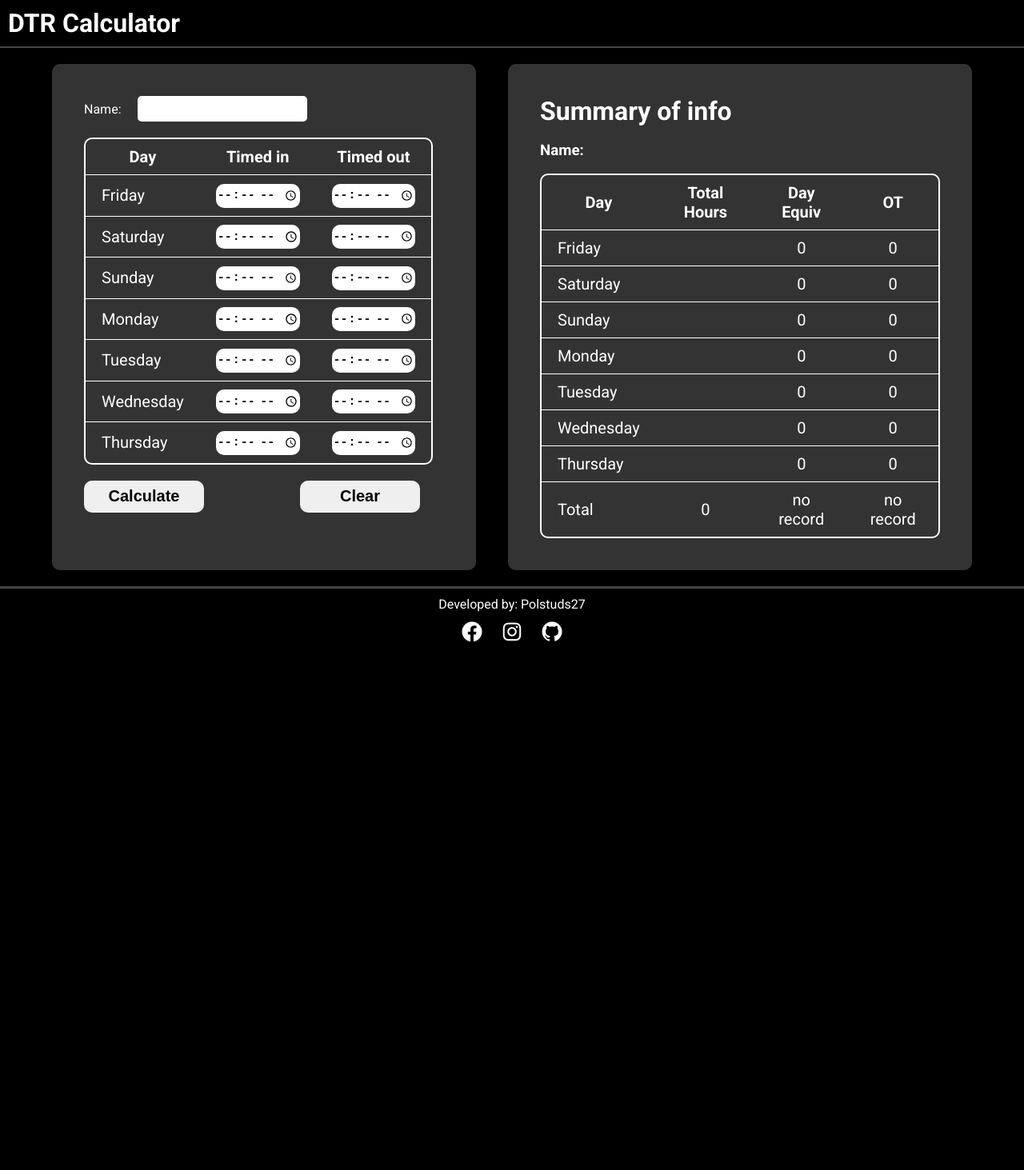
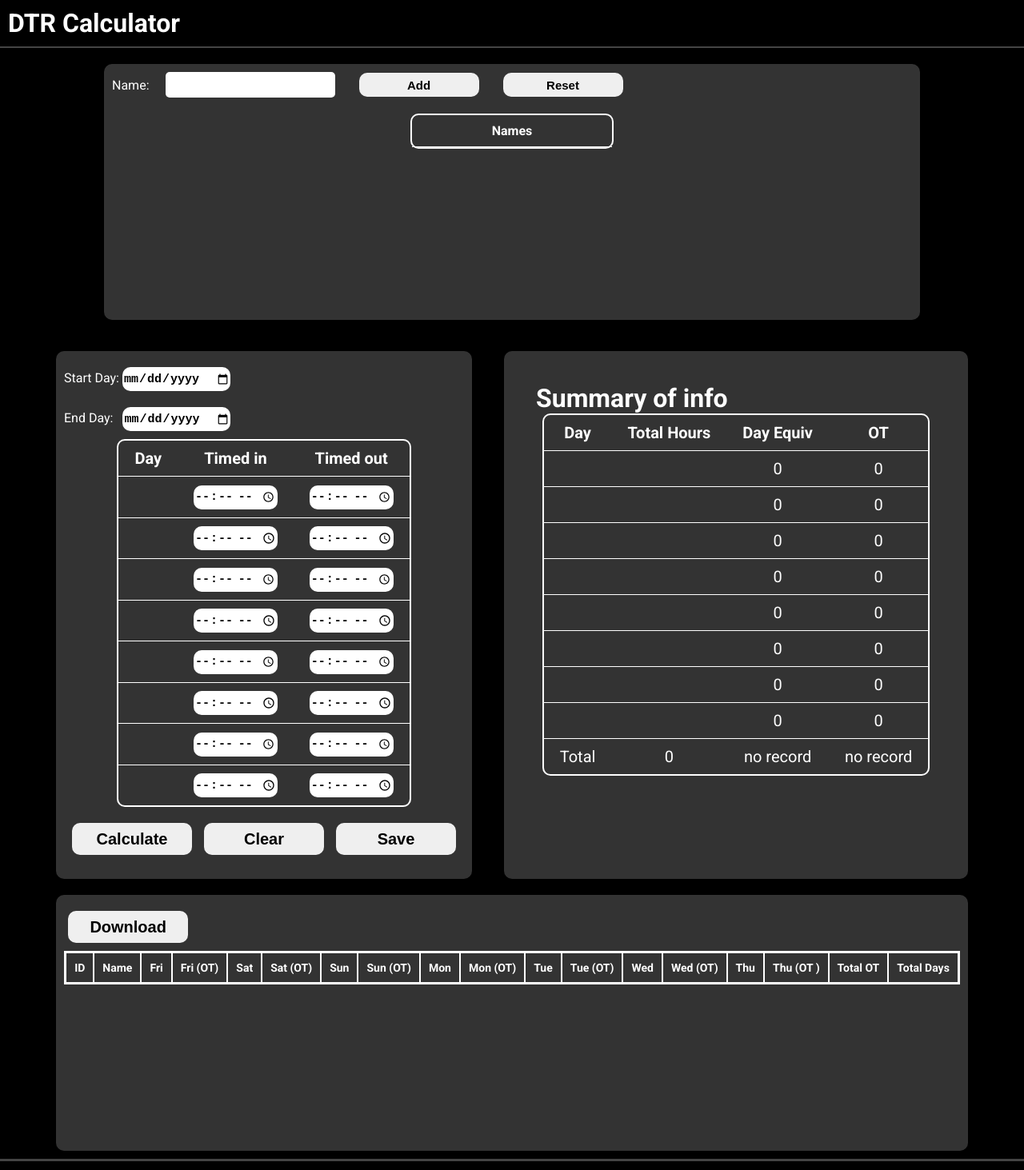
Before and after one commit to Polstuds27/DTR-Calculator, a React (Vite) app: page / in a window 1280 px wide. Shown: the top 1463 px of the page at 80% size. Before the commit the page ends 817 px from the top, so only its background shows below. Built offline with nearby package versions, Linux system fonts and the light colour scheme.

Commit message:
added names, preview and bunch other

```diff
--- a/package.json
+++ b/package.json
@@ -11,7 +11,8 @@
   },
   "dependencies": {
     "react": "^19.1.1",
-    "react-dom": "^19.1.1"
+    "react-dom": "^19.1.1",
+    "xlsx": "^0.18.5"
   },
   "devDependencies": {
     "@eslint/js": "^9.33.0",
--- a/src/App.jsx
+++ b/src/App.jsx
@@ -1,10 +1,31 @@
 
 import Footer from "./web_components/footer/Footer";
 import Header from "./web_components/header/Header";
-import {  useEffect, useState } from "react";
+import {  useEffect, useRef, useState } from "react";
+import * as XLSX from "xlsx";
 function App() {
 
-  const [name, setName] = useState("");
+  const [inputName, setName] = useState("");
+  const [startDay, setStartDay] = useState("");
+  const [endDay, setEndDay] = useState("");
+
+    const [data, setData] = useState([]);
+
+    const handleNames = () =>{
+      if(!inputName.trim()) return 0;
+
+      const add = {
+        id: Date.now(),
+        name: inputName,
+      };
+
+      setData([...data, add]);
+      setName("");
+    }
+
+    const resetName = () =>{
+      setData([]);
+    }
 
   const [OT, setOT] = useState({
     fri: "",
@@ -13,7 +34,8 @@ function App() {
     mon: "",
     tue: "",
     wed: "",
-    thu: "",
+    thuNew: "",
+    thuOld: "",
   });
 
   const [dayEquiv, setEquiv] = useState({
@@ -23,7 +45,8 @@ function App() {
     mon: "",
     tue: "",
     wed: "",
-    thu: "",
+    thuNew: "",
+    thuOld: "",
   });
 
   const [hours, setHour] = useState({
@@ -33,7 +56,8 @@ function App() {
     monHour: "",
     tueHour: "",
     wedHour: "",
-    thuHour: ""
+    thuOldHour: "",
+    thuNewHour: ""
   });
   const [times, setTimes] = useState({
       friIn: "",
@@ -48,8 +72,10 @@ function App() {
       tueOut: "",
       wedIn: "",
       wedOut: "",
-      thuIn: "",
-      thuOut: ""
+      thuOldIn: "",
+      thuOldOut: "",
+      thuNewIn: "",
+      thuNewOut: ""
   });
 
 
@@ -70,10 +96,9 @@ function App() {
     }
 
     const calculateOT = (hours) =>{
-      if(!hours || hours < 9) return 0;
-
-      let OThours = hours - 9;
-      return OThours;
+      if(hours > 9) return hours-=9;
+      else if(hours < 9) return 0;
+      else return 0;
     };
 
     setEquiv((prev) =>({
@@ -84,7 +109,8 @@ function App() {
       mon: calculateDayEquiv(hours.monHour),
       tue: calculateDayEquiv(hours.tueHour),
       wed: calculateDayEquiv(hours.wedHour),
-      thu: calculateDayEquiv(hours.thuHour),
+      thuNew: calculateDayEquiv(hours.thuNewHour),
+      thuOld: calculateDayEquiv(hours.thuOldHour),
     })) ;
 
     setOT((prev) =>({
@@ -95,7 +121,8 @@ function App() {
       mon: calculateOT(hours.monHour),
       tue: calculateOT(hours.tueHour),
       wed: calculateOT(hours.wedHour),
-      thu: calculateOT(hours.thuHour),
+      thuNew: calculateOT(hours.thuNewHour),
+      thuOld: calculateOT(hours.thuOldHour),
     }));
 
   }, [hours]);
@@ -121,39 +148,177 @@ function App() {
 
     setHour((prev) =>({
       ...prev,
-      friHour : hoursBetween(times.friIn, times.friOut),
-      satHour : hoursBetween(times.satIn, times.satOut),
-      sunHour : hoursBetween(times.sunIn, times.sunOut),
-      monHour : hoursBetween(times.monIn, times.monOut),
-      tueHour : hoursBetween(times.tueIn, times.tueOut),
-      wedHour : hoursBetween(times.wedIn, times.wedOut),
-      thuHour : hoursBetween(times.thuIn, times.thuOut),
-
+      friHour : hoursBetween(times.friIn, times.friOut) || 0,
+      satHour : hoursBetween(times.satIn, times.satOut) || 0,
+      sunHour : hoursBetween(times.sunIn, times.sunOut) || 0,
+      monHour : hoursBetween(times.monIn, times.monOut) || 0,
+      tueHour : hoursBetween(times.tueIn, times.tueOut) || 0,
+      wedHour : hoursBetween(times.wedIn, times.wedOut) || 0,
+      thuOldHour : hoursBetween(times.thuOldIn, times.thuOldOut) || 0,
+      thuNewHour : hoursBetween(times.thuNewIn, times.thuNewOut) || 0,
       }));
 
-
-  }
+    }
 
   const clear = () =>{
-    setName("");
     setTimes("");
     setHour("");
     setEquiv("");
     setOT("");
+    setData([]);
   }
 
+  let trackId = useRef(0);
+  const [dtrList, setDtrList] = useState([]);
+
+  const saveData = () =>{
+    const tempList = [];
+
+    for(let i = 0; i < data.length; i++){
+      trackId.current++;
+    const dtrData = {
+      id: trackId.current,
+      name: data[i].name,
+      friEquiv: dayEquiv.fri,
+      friOT: OT.fri,
+      satEquiv: dayEquiv.sat,
+      satOT: OT.sat,
+      sunEquiv: dayEquiv.sun,
+      sunOT: OT.sun,
+      monEquiv: dayEquiv.mon,
+      monOT: OT.mon,
+      tueEquiv: dayEquiv.tue,
+      tueOT: OT.tue,
+      wedEquiv: dayEquiv.wed,
+      wedOT: OT.wed,
+      thuEquiv: dayEquiv.thuNew,
+      thuOT: OT.thuOld,
+      Total_OT: totalOTHours,
+      Total_Days: totalDayEquiv,
+
+    }
+      tempList.push(dtrData);
+    }
+    setDtrList((prevList) => [...prevList, ...tempList]);
+  }
+
+  const days = [];
+  const trackDays = (start, end) =>{
+
+    const current = new Date(start);
+
+    while(current <= new Date(end)){
+
+    const format = (current.getMonth() + 1).toString().padStart(2,"0") + "/" + current.getDate().toString().padStart(2, "0");
+
+    days.push(format);
+
+    current.setDate(current.getDate() + 1);
+    }
+
+  }
+
+  const download = () =>{
+
+    if(dtrList.length === 0){
+      alert("No Data");
+      return;
+    }
+
+   const headers = [
+  "id","name",
+  "friEquiv","friOT","satEquiv","satOT","sunEquiv","sunOT",
+  "monEquiv","monOT","tueEquiv","tueOT","wedEquiv","wedOT",
+  "thuEquiv","thuOT",
+  "Total_Days","Total_OT"
+];
+
+  let workSheet = XLSX.utils.json_to_sheet(dtrList, { header: headers });
+
+  XLSX.utils.sheet_add_aoa(workSheet, [[
+    "ID","Employees",
+    `Fri ${days[1]}`, "Fri (OT)",
+    `Sat ${days[2]}`, "Sat (OT)",
+    `Sun ${days[3]}`, "Sun (OT)",
+    `Mon ${days[4]}`, "Mon (OT)",
+    `Tue ${days[5]}`, "Tue (OT)",
+    `Wed ${days[6]}`, "Wed (OT)",
+    `Thu ${days[7]}`, `Thu (OT ${days[0]})`,
+    "Total Days","Total OT"
+  ]], { origin: "A1" });
+
+    let fileName = "Worker's Dtr" + startDay + "-" + endDay + ".xlsx";
+
+    const workBook = XLSX.utils.book_new();
+    XLSX.utils.book_append_sheet(workBook, workSheet, "Worker's Dtr" );
+
+
+    XLSX.writeFile(workBook,fileName);
+
+    trackId.current = 0;
+    setDtrList([]);
+  }
+
+   const excludeDayEquiv = "thuOld";
+  const excludeOt = "thuNew";
+
   const totalHours = Object.values(hours).reduce((sum, h) => sum + h, 0);
-    const totalDayEquiv = Object.values(dayEquiv).reduce((sum, h) => sum + h, 0);
-    const totalOTHours = Object.values(OT).reduce((sum, h) => sum + h, 0);
+
+  const totalDayEquiv = Object.entries(dayEquiv)
+  .filter(([key]) => key !== excludeDayEquiv)
+  .reduce((sum, [, value]) => sum + value, 0); // ignore first element
+
+
+  const totalOTHours = Object.entries(OT)
+  .filter(([key]) => key !== excludeOt)
+  .reduce((sum, [, value]) => sum + value, 0);
 
   return (
     <>
       <Header/>
       <main>
+
+      <div className="name-container">
+        <form>
+          <label id="name-label">Name:</label>
+          <input type="text" name="name-input" id="name-input" required onChange={(e) => setName(e.target.value)}
+          value={inputName} onKeyDown={(e) => {
+            if(e.key === "Enter"){
+              handleNames();
+            }
+          }}/>
+          <input type="button" value="Add" onClick={handleNames}/>
+          <input type="button" value="Reset" onClick={resetName}/>
+
+        </form>
+
+        <table>
+          <thead>
+            <tr>
+              <th>Names</th>
+            </tr>
+          </thead>
+          <tbody>
+            {data.map((item)=>(
+              <tr key={item.id}>
+                <td>{item.name}</td>
+              </tr>
+            ))}
+          </tbody>
+        </table>
+      </div>
+
+
+      <br />
+      <div className="input-container">
         <div className="table-container">
         <form>
-          <label id="name-label">Name:</label>
-          <input type="text" id="name-input" required onChange={(e) => setName(e.target.value)}/>
+          <label htmlFor="" id="start-label">Start Day: </label>
+         <input type="date" name="start-date" id="start-date" required onChange={(e) => setStartDay(e.target.value)}/>
+         <br />
+         <label htmlFor="" id="end-label">End Day: </label>
+          <input type="date" name="end-date" id="end-date" required onChange={(e) => setEndDay(e.target.value)}/>
+          {trackDays(startDay,endDay)}
 
           <table>
             <thead>
@@ -165,39 +330,44 @@ function App() {
             </thead>
             <tbody>
               <tr>
-                <td>Friday</td>
+                <td>{days[0]}</td>
+                <td><input type="time" name="thuOldIn" id="thuOldIn" onChange={handleTime}/></td>
+                <td><input type="time" name="thuOldOut" id="thuOldOut" onChange={handleTime}/></td>
+              </tr>
+              <tr>
+                <td>{days[1]} </td>
                 <td><input type="time" name="friIn" id="friIn" onChange={handleTime}/></td>
                 <td><input type="time" name="friOut" id="friOut" onChange={handleTime}/></td>
               </tr>
               <tr>
-                <td>Saturday</td>
+                <td>{days[2]} </td>
                 <td><input type="time" name="satIn" id="satIn" onChange={handleTime}/></td>
                 <td><input type="time" name="satOut" id="satOut" onChange={handleTime}/></td>
               </tr>
               <tr>
-                <td>Sunday</td>
+                <td>{days[3]} </td>
                 <td><input type="time" name="sunIn" id="sunIn" onChange={handleTime}/></td>
                 <td><input type="time" name="sunOut" id="sunOut" onChange={handleTime}/></td>
               </tr>
               <tr>
-                <td>Monday</td>
+                <td>{days[4]} </td>
                 <td><input type="time" name="monIn" id="monIn" onChange={handleTime}/></td>
                 <td><input type="time" name="monOut" id="monOut" onChange={handleTime}/></td>
               </tr>
               <tr>
-                <td>Tuesday</td>
+                <td>{days[5]} </td>
                 <td><input type="time" name="tueIn" id="tueIn" onChange={handleTime}/></td>
                 <td><input type="time" name="tueOut" id="tueOut" onChange={handleTime}/></td>
               </tr>
               <tr>
-                <td>Wednesday</td>
+                <td>{days[6]} </td>
                 <td><input type="time" name="wedIn" id="wedIn" onChange={handleTime}/></td>
                 <td><input type="time" name="wedOut" id="wedOut" onChange={handleTime}/></td>
               </tr>
               <tr>
-                <td>Thursday</td>
-                <td><input type="time" name="thuIn" id="thuIn" onChange={handleTime}/></td>
-                <td><input type="time" name="thuOut" id="thuOut" onChange={handleTime}/></td>
+                <td>{days[7]} </td>
+                <td><input type="time" name="thuNewIn" id="thuNewIn" onChange={handleTime}/></td>
+                <td><input type="time" name="thuNewOut" id="thuNewOut" onChange={handleTime}/></td>
               </tr>
 
 
@@ -206,12 +376,12 @@ function App() {
           </table>
           <input type="button" value="Calculate" id="calculate-button" onClick={calculateHours}/>
           <input type="reset" value="Clear" id="clear-button" onClick={clear}/>
+          <input type="button" value="Save" id="save-button" onClick={saveData}/>
           </form>
       </div>
 
       <div className="summary-container">
           <h1>Summary of info</h1>
-          <h3>Name: {name}</h3>
         <table>
           <thead>
             <tr>
@@ -222,55 +392,114 @@ function App() {
             </tr>
           </thead>
           <tbody>
-
             <tr>
-              <td>Friday</td>
+              <td>{days[0]}</td>
+              <td>{hours.thuOldHour}</td>
+              <td>{dayEquiv.thuOld}</td>
+              <td>{OT.thuOld}</td>
+            </tr>
+            <tr>
+              <td>{days[1]}</td>
               <td>{hours.friHour}</td>
               <td>{dayEquiv.fri}</td>
               <td>{OT.fri}</td>
             </tr>
             <tr>
-              <td>Saturday</td>
+              <td>{days[2]}</td>
               <td>{hours.satHour}</td>
               <td>{dayEquiv.sat}</td>
               <td>{OT.sat}</td>
             </tr>
             <tr>
-              <td>Sunday</td>
+              <td>{days[3]}</td>
               <td>{hours.sunHour}</td>
               <td>{dayEquiv.sun}</td>
               <td>{OT.sun}</td>
             </tr>
             <tr>
-              <td>Monday</td>
+              <td>{days[4]}</td>
               <td>{hours.monHour}</td>
               <td>{dayEquiv.mon}</td>
               <td>{OT.mon}</td>
             </tr>
             <tr>
-              <td>Tuesday</td>
+              <td>{days[5]}</td>
               <td>{hours.tueHour}</td>
               <td>{dayEquiv.tue}</td>
               <td>{OT.tue}</td>
             </tr>
             <tr>
-              <td>Wednesday</td>
+              <td>{days[6]}</td>
               <td>{hours.wedHour}</td>
               <td>{dayEquiv.wed}</td>
               <td>{OT.wed}</td>
             </tr>
             <tr>
-              <td>Thursday</td>
-              <td>{hours.thuHour}</td>
-              <td>{dayEquiv.thu}</td>
-              <td>{OT.thu}</td>
+              <td>{days[7]}</td>
+              <td>{hours.thuNewHour}</td>
+              <td>{dayEquiv.thuNew}</td>
+              <td>{OT.thuNew}</td>
             </tr>
+
             <tr>
               <td>Total</td>
               <td>{!totalHours  ? 'no record' : totalHours}</td>
               <td>{!totalDayEquiv ? 'no record' : totalDayEquiv}</td>
               <td>{!totalOTHours ? 'no record' : totalOTHours}</td>
             </tr>
+          </tbody>
+        </table>
+        </div>
+      </div>
+
+      <div className="preview-container">
+        <button value="Download" id="download-button"onClick={download}>Download</button>
+        <table>
+          <thead>
+            <tr>
+              <th>ID</th>
+              <th>Name</th>
+              <th>Fri {days[1]}</th>
+              <th>Fri (OT)</th>
+              <th>Sat {days[2]}</th>
+              <th>Sat (OT)</th>
+              <th>Sun {days[3]}</th>
+              <th>Sun (OT)</th>
+              <th>Mon {days[4]}</th>
+              <th>Mon (OT)</th>
+              <th>Tue {days[5]}</th>
+              <th>Tue (OT)</th>
+              <th>Wed {days[6]}</th>
+              <th>Wed (OT)</th>
+              <th>Thu {days[7]}</th>
+              <th>Thu (OT {days[0]})</th>
+              <th>Total OT</th>
+              <th>Total Days</th>
+            </tr>
+          </thead>
+          <tbody>
+            {dtrList.map((item) => (
+              <tr key={item.id}>
+                <td>{item.id}</td>
+                <td>{item.name}</td>
+                <td>{item.friEquiv}</td>
+                <td>{item.friOT}</td>
+                <td>{item.satEquiv}</td>
+                <td>{item.satOT}</td>
+                <td>{item.sunEquiv}</td>
+                <td>{item.sunOT}</td>
+                <td>{item.monEquiv}</td>
+                <td>{item.monOT}</td>
+                <td>{item.tueEquiv}</td>
+                <td>{item.tueOT}</td>
+                <td>{item.wedEquiv}</td>
+                <td>{item.wedOT}</td>
+                <td>{item.thuEquiv}</td>
+                <td>{item.thuOT}</td>
+                <td>{item.Total_OT}</td>
+                <td>{item.Total_Days}</td>
+              </tr>
+            ))}
           </tbody>
         </table>
       </div>
--- a/src/index.css
+++ b/src/index.css
@@ -12,13 +12,87 @@ main{
     overflow-y: auto;
     display: flex;
     justify-content: center;
+    display: flex;
+    flex-direction: column;
+}
+
+.name-container{
+    width: 1000px;
+    height: 300px;
+    background-color: #333;
+    align-self: center;
+    margin-top: 20px;
+    border-radius: 10px;
+    overflow-y: auto;
+    padding: 10px;
+}
+
+.name-container input[type="button"]{
+    height: 30px;
+    width: 150px;
+    margin-left: 30px;
+    border: none;
+    border-radius: 10px;
+    font-size: 15px;
+    font-weight: bold;
+    cursor: pointer;
+}
+
+#start-label, #end-label{
+    color: white;
+    margin-left: auto;
+}
+
+#start-date, #end-date{
+    height: 30px;
+    font-size: 15px;
+    font-weight: 700;
+    margin: 10px 0px;
+    border-radius: 10px;
+    border: none;
+}
+
+#end-date{
+    margin-left: 8px;
+}
+
+.name-container table{
+    border-collapse: separate;
+    border-spacing: 0;
+    border-radius: 10px;
+    border: 2px solid #fff;
+    color: white;
+    justify-self: center;
+}
+
+.name-container table thead tr th{
+    padding: 10px 100px;
+    border-bottom: 1px solid #fff;
+}
+
+.name-container table tbody tr td{
+    padding: 10px 100px;
+    border-bottom: 1px solid #fff;
+    text-align: center;
+
+}
+
+.name-container table tbody tr:last-child td{
+    border: none;
+}
+
+.input-container{
+    width: 100%;
+    height: fit-content;
+    display: flex;
+    justify-content: center;
 }
 
 .table-container{
-    width: 450px;
+    width: 500px;
     min-height: 500px;
     display: flex;
-    padding: 40px;
+    padding: 10px;
     margin: 20px;
     border-radius: 10px;
     background-color: #333;
@@ -40,6 +114,7 @@ main{
     border: 2px solid #fff;
     color: white;
     font-size: 20px;
+    justify-self: center;
 }
 
 
@@ -54,8 +129,8 @@ main{
     text-align: center;
 }
 
-.table-container table tbody tr:last-child td, .summary-container table tbody tr:last-child td{
-    border: none;
+.table-container table tbody tr:last-child td, .summary-container table tbody tr:last-child td, .preview-container table tbody tr:last-child td{
+    border-bottom: none;
 }
 
 .table-container table tbody tr td:first-child,
@@ -102,7 +177,7 @@ input[type="time"]{
     font-size: 20px;
     border: none;
     align-self: center;
-    margin-top: 20px;
+    margin: 20px 10px;
     cursor: pointer;
     font-weight: 700;
 }
@@ -114,8 +189,63 @@ input[type="time"]{
     font-size: 20px;
     border: none;
     align-self: center;
-    margin-top: 20px;
-    margin-left: 120px;
+    margin: 10px 5px;
     cursor: pointer;
     font-weight: 700;
 }
+
+#save-button{
+    width: 150px;
+    height: 40px;
+    border-radius: 10px;
+    font-size: 20px;
+    border: none;
+    align-self: center;
+    margin: 20px 10px;
+    cursor: pointer;
+    font-weight: 700;
+}
+
+.preview-container{
+    width: fit-content;
+    height: 300px;
+    overflow-y: auto;
+    background-color: #333;
+    border-radius: 10px;
+    align-self: center;
+    margin-bottom: 10px;
+    padding: 10px;
+
+}
+
+.preview-container table{
+    border-collapse: separate;
+    border-spacing: 0;
+    border: 2px solid #fff;
+    color: white;
+    font-size: 14px;
+    justify-self: center;
+
+}
+
+.preview-container table thead tr th{
+    border: 0.5px solid #fff;
+    padding: 10px 10px;
+}
+
+.preview-container table tbody tr td{
+    text-align: center;
+    border: 0.5px solid #fff;
+}
+
+.preview-container button{
+    width: 150px;
+    height: 40px;
+    border-radius: 10px;
+    font-size: 20px;
+    border: none;
+    align-self: center;
+    margin: 10px 5px;
+    cursor: pointer;
+    font-weight: 700;
+}
```
Also changed, not shown: 1 other file (tests, documents, lock files or other folders).
